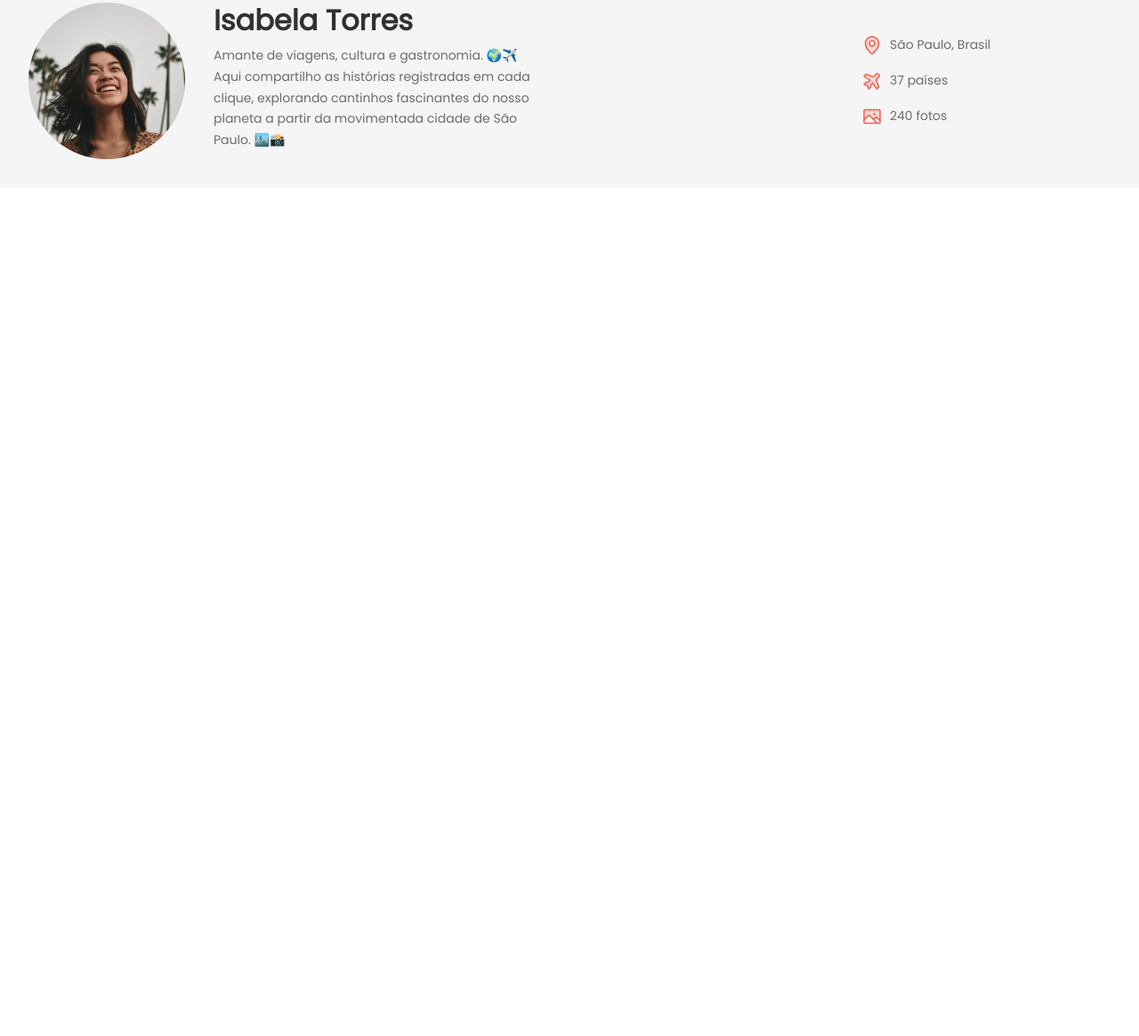
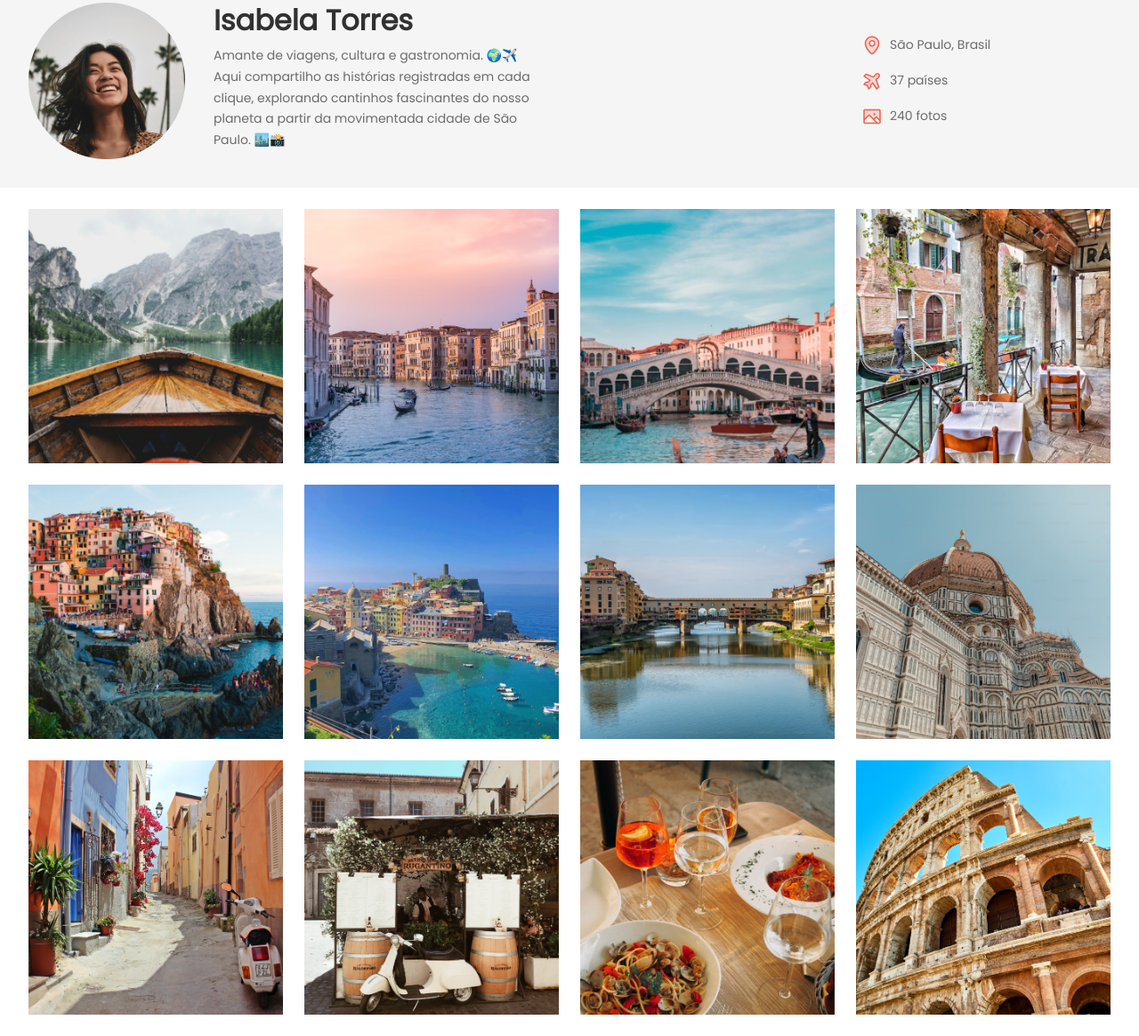
Before and after one commit to Baggio25/travelgram-rocketseat, a plain HTML site: page index.html in a window 1280 px wide. Shown: the part 125-1290 px from the top of the page at 89% size. Before the commit the page ends 800 px from the top, so only its background shows below. Drawn offline with Linux system fonts and the light colour scheme.

Commit message:
Main gallery

```diff
--- a/index.html
+++ b/index.html
@@ -43,11 +43,9 @@
             <div>
               <h1>Isabela Torres</h1>
               <p>
-                Amante de viagens, cultura e gastronomia.
-                🌍✈️ <br/>
-                Aqui compartilho as histórias registradas
-                em cada clique, explorando cantinhos
-                fascinantes do nosso planeta a partir da
+                Amante de viagens, cultura e gastronomia. 🌍✈️ <br />
+                Aqui compartilho as histórias registradas em cada clique,
+                explorando cantinhos fascinantes do nosso planeta a partir da
                 movimentada cidade de São Paulo. 🏙️📸
               </p>
             </div>
@@ -55,20 +53,35 @@
 
           <ul id="info">
             <li>
-              <img src="assets/icons/MapPin.svg" alt="Ícone de mapa">
+              <img src="assets/icons/MapPin.svg" alt="Ícone de mapa" />
               <span>São Paulo, Brasil</span>
             </li>
             <li>
-              <img src="assets/icons/AirplaneTilt.svg" alt="Ícone de avião">
+              <img src="assets/icons/AirplaneTilt.svg" alt="Ícone de avião" />
               <span>37 países</span>
             </li>
             <li>
-              <img src="assets/icons/Image.svg" alt="Ícone de imagem">
+              <img src="assets/icons/Image.svg" alt="Ícone de imagem" />
               <span>240 fotos</span>
             </li>
           </ul>
         </div>
       </header>
     </div>
+
+    <main class="container">
+      <img src="assets/images/Image 01.png" alt="Foto 1" />
+      <img src="assets/images/Image 02.png" alt="Foto 2" />
+      <img src="assets/images/Image 03.png" alt="Foto 3" />
+      <img src="assets/images/Image 04.png" alt="Foto 4" />
+      <img src="assets/images/Image 05.png" alt="Foto 5" />
+      <img src="assets/images/Image 06.png" alt="Foto 6" />
+      <img src="assets/images/Image 07.png" alt="Foto 7" />
+      <img src="assets/images/Image 08.png" alt="Foto 8" />
+      <img src="assets/images/Image 09.png" alt="Foto 9" />
+      <img src="assets/images/Image 10.png" alt="Foto 10" />
+      <img src="assets/images/Image 11.png" alt="Foto 11" />
+      <img src="assets/images/Image 12.png" alt="Foto 12" />
+    </main>
   </body>
 </html>
--- a/styles/index.css
+++ b/styles/index.css
@@ -1,3 +1,4 @@
 @import url(global.css);
 @import url(nav.css);
 @import url(header.css);
+@import url(main.css);
--- /dev/null
+++ b/styles/main.css
@@ -0,0 +1,12 @@
+main {
+  display: flex;
+  flex-wrap: wrap;
+  gap: 24px;
+  padding-block: 24px;
+}
+
+main img {
+  width: 286px;
+  height: 286px;
+  object-fit: cover;
+}
```
